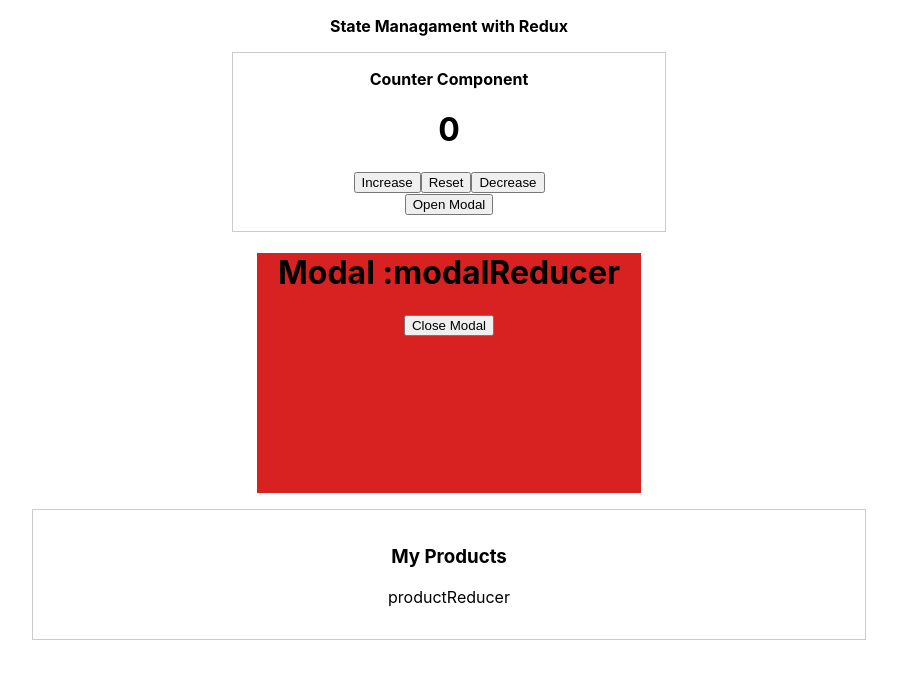
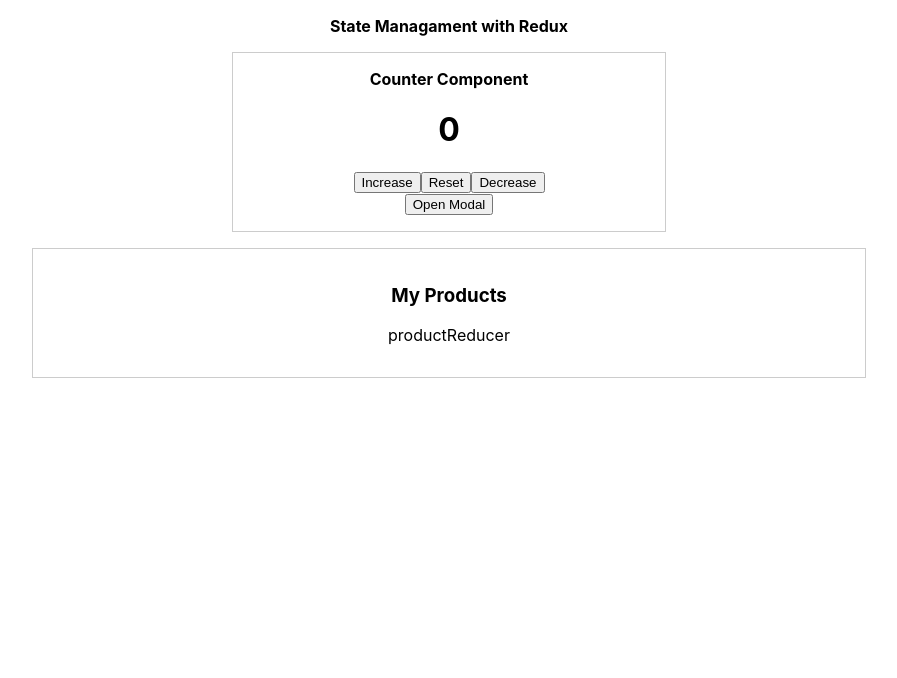
Before and after one commit to emmeiwhite/redux-project, a React (Create React App) app: page / in a window 1280 px wide. Shown: the top 678 px of the page, without its empty margins (191-1088 px from the left). Built offline with nearby package versions, Linux system fonts and the light colour scheme.

Commit message:
Most Vital stuff done! Aceesing global  variable isModalOpen from different components without any prop-Drilling and making decisions :)

```diff
--- a/src/App.js
+++ b/src/App.js
@@ -2,18 +2,25 @@ import "./App.css";
 import Counter from "./components/Counter";
 import Modal from "./components/Modal";
 import Products from "./components/Products";
+import { connect } from "react-redux";
 
-function App() {
+function App({ isModalOpen }) {
   return (
     <div className="App">
       <p>
         <strong>State Managament with Redux</strong>
       </p>
       <Counter />
-      <Modal />
+      {isModalOpen && <Modal />}
+
       <Products />
     </div>
   );
 }
 
-export default App;
+const mapStateToProps = ({ modalState: { isModalOpen } }) => {
+  return {
+    isModalOpen: isModalOpen,
+  };
+};
+export default connect(mapStateToProps)(App);
--- a/src/components/Counter.js
+++ b/src/components/Counter.js
@@ -13,6 +13,7 @@ function Counter({
   decreaseCounter,
   resetCounter,
   openModal,
+  isModalOpen,
 }) {
   return (
     <div
@@ -28,9 +29,13 @@ function Counter({
       <button onClick={increaseCounter}>Increase</button>
       <button onClick={resetCounter}>Reset</button>
       <button onClick={decreaseCounter}>Decrease</button>
-      <div>
-        <button onClick={openModal}>Open Modal</button>
-      </div>
+      {isModalOpen ? (
+        ""
+      ) : (
+        <div>
+          <button onClick={openModal}>Open Modal</button>
+        </div>
+      )}
     </div>
   );
 }
```
